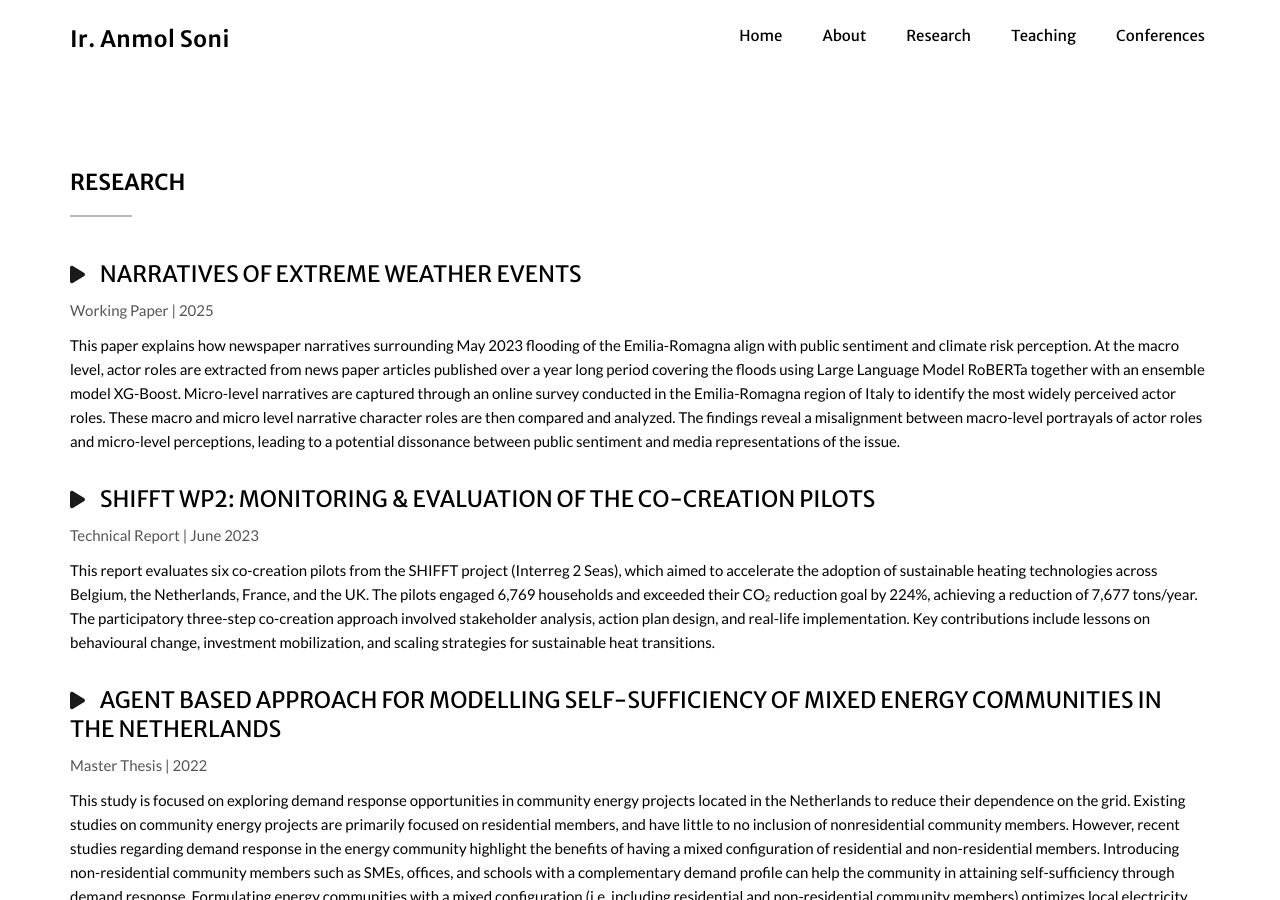
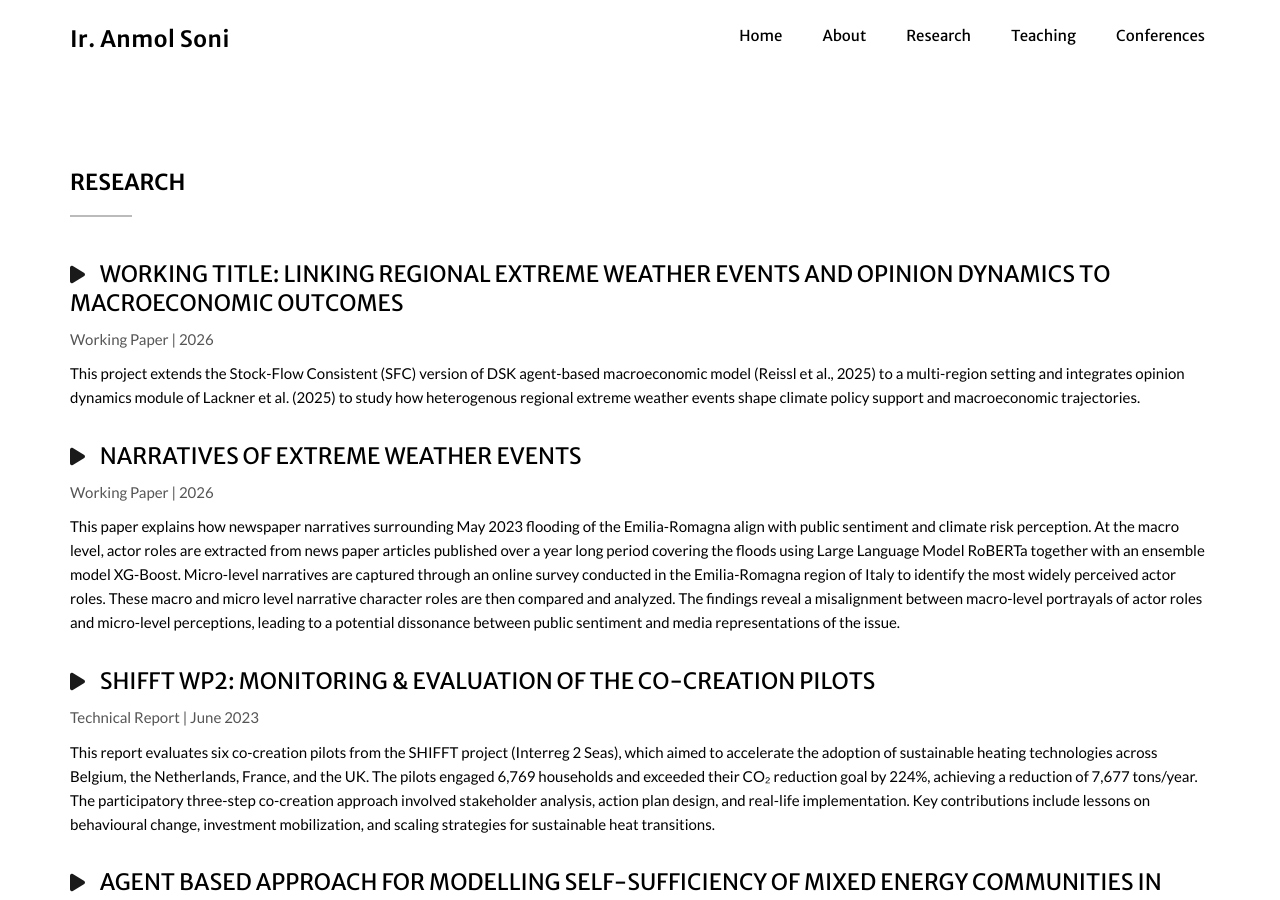
Before and after one commit to SoniAnmol/SoniAnmol.github.io, a Jekyll site: the page built from index.html, in a window 1280 px wide and 900 px high, scrolled down 1405 px. Built offline with Jekyll 4.4.1, drawn with Linux system fonts in a browser that asks for light colours; nearby versions of some CDN libraries; some web fonts are replaced.

Commit message:
add new research item on linking regional extreme weather events to macroeconomic outcomes

```diff
--- a/_includes/research.html
+++ b/_includes/research.html
@@ -16,12 +16,34 @@
                     <h3 class="mb-2">
 
                         <i class="fa-solid fa-play course-icon"></i>
+                        <a href="https://anmol.phd/RegionalDSKSFC/"
+                        target="_blank" class="text-decoration-none ">
+                        Working Title: Linking Regional Extreme Weather Events and Opinion Dynamics to Macroeconomic Outcomes
+                        </a>
+                    </h3>
+                    <p class="text-muted mb-2">Working Paper | 2026 </p>
+                    <p>
+                        This project extends the Stock-Flow Consistent (SFC) version of DSK agent-based macroeconomic model (Reissl et al., 2025) to a multi-region setting and integrates opinion dynamics module of Lackner et al. (2025) to study how heterogenous regional extreme weather events shape climate policy support and macroeconomic trajectories.
+
+
+                    </p>
+                </div>
+            </div>
+        </div>
+
+        <!-- Research Item -->
+        <div class="row mb-5">
+            <div class="col-md-12 offset-md-1">
+                <div class="teaching-card p-4 shadow-sm border rounded bg-white">
+                    <h3 class="mb-2">
+
+                        <i class="fa-solid fa-play course-icon"></i>
                         <a href=""
                         target="_blank" class="text-decoration-none ">
                         Narratives of Extreme Weather Events
                         </a>
                     </h3>
-                    <p class="text-muted mb-2">Working Paper | 2025 </p>
+                    <p class="text-muted mb-2">Working Paper | 2026 </p>
                     <p>
                         This paper explains how newspaper narratives surrounding May 2023 flooding of the Emilia-Romagna align with public sentiment and climate risk perception. At the macro level, actor roles are extracted from news paper articles published over a year long period covering the floods using Large Language Model RoBERTa together with an ensemble model XG-Boost. Micro-level narratives are captured through an online survey conducted in the Emilia-Romagna region of Italy to identify the most widely perceived actor roles. These macro and micro level narrative character roles are then compared and analyzed. The findings reveal a misalignment between macro-level portrayals of actor roles and micro-level perceptions, leading to a potential dissonance between public sentiment and media representations of the issue.
                     </p>
```
